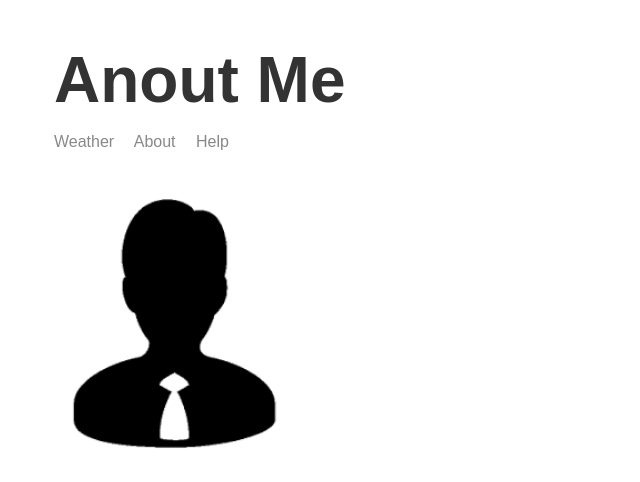
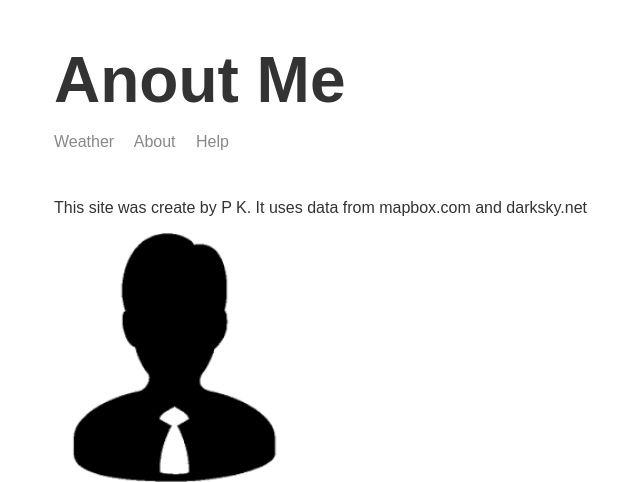
Before and after one commit to pradeepk653/node-weather-website, a Node server app: page /about in a window 1280 px wide. Shown: the top 482 px of the page, without its empty margins (261-901 px from the left). Run offline with Node 20, Linux system fonts and the light colour scheme; some libraries are stand-ins or nearby versions.

Commit message:
Add about test

```diff
--- a/templates/views/about.hbs
+++ b/templates/views/about.hbs
@@ -8,6 +8,7 @@
     <body>
         <div class="main-content">
             {{>header}}
+            <p>This site was create by P K. It uses data from mapbox.com and darksky.net</p>
             <img src="./image/pradeep.jpg" class="portrait">
         </div>
         {{>footer}}
```
